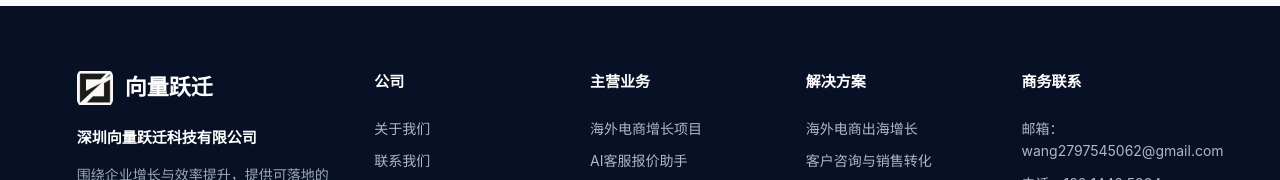
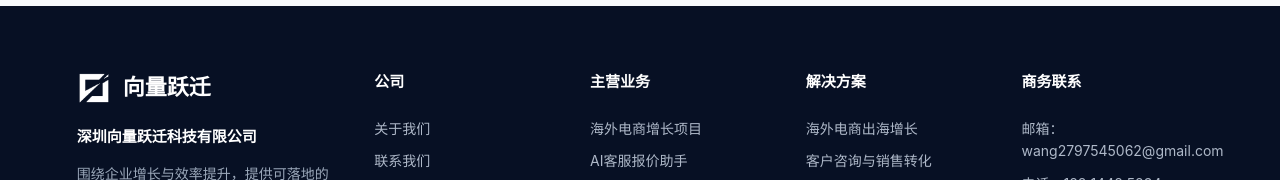
Before and after one commit to 2787310050-rgb/Vector-Leap, a website: page public/index.html in a window 1280 px wide. Shown: the part 4432-4612 px from the top of the page. Drawn offline with Linux system fonts and the light colour scheme.

Commit message:
Use white footer brand mark

```diff
--- a/public/app.js
+++ b/public/app.js
@@ -496,7 +496,7 @@ function footerTemplate() {
     <div class="footer-main">
       <div class="footer-brand">
         <a class="footer-logo" href="/" aria-label="向量跃迁首页">
-          <img class="brand-mark" src="/assets/vector-leap-mark.png" alt="">
+          <img class="footer-mark" src="/assets/vector-leap-mark-white.png" alt="">
           <span data-i18n="brand">向量跃迁</span>
         </a>
         <strong data-i18n="footer.companyTitle">深圳向量跃迁科技有限公司</strong>
--- a/public/styles.css
+++ b/public/styles.css
@@ -881,6 +881,13 @@ textarea {
   font-weight: 800;
 }
 
+.footer-mark {
+  width: 34px;
+  height: 34px;
+  object-fit: contain;
+  border-radius: 0;
+}
+
 .footer-brand strong,
 .footer-col strong {
   display: block;
```
Also changed, not shown: public/assets/vector-leap-mark-white.png (added).
